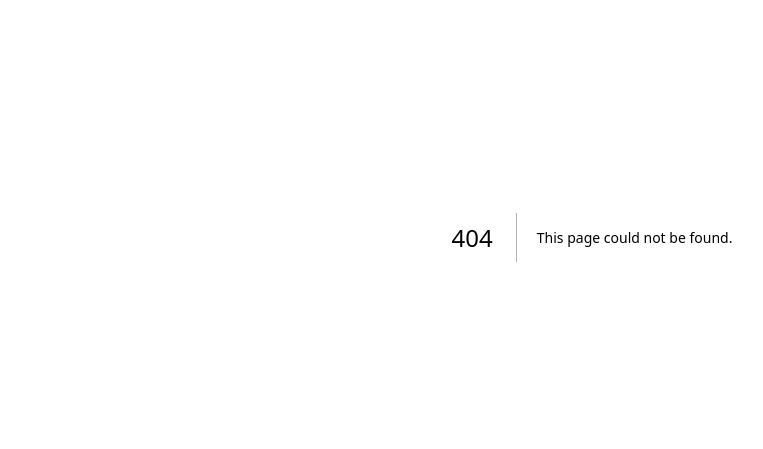
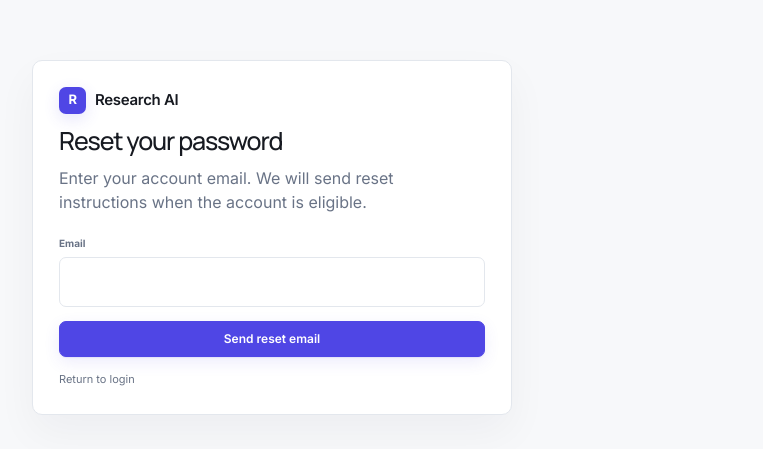
Before and after one commit to mehrabja/research-ai, a Next.js app in the folder apps/web/: page /password-reset in a window 1280 px wide. Before the commit this address had no page. Shown: the part 163-612 px from the top of the page, without its empty margins (48-811 px from the left). Built offline with nearby package versions, Linux system fonts and the light colour scheme.

Commit message:
feat(f11): add transactional email landing flows

```diff
--- /dev/null
+++ b/apps/web/app/password-reset/page.tsx
@@ -0,0 +1,91 @@
+"use client";
+
+import { FormEvent, useState } from "react";
+import Link from "next/link";
+
+async function requestPasswordReset(email: string): Promise<string> {
+  const response = await fetch("/api/v1/auth/password-reset/request", {
+    method: "POST",
+    credentials: "include",
+    headers: {
+      "Content-Type": "application/json",
+      Accept: "application/json",
+    },
+    body: JSON.stringify({ email }),
+  });
+  const payload = (await response.json().catch(() => ({}))) as {
+    detail?: string;
+    message?: string;
+  };
+  if (!response.ok) {
+    throw new Error(payload.detail || payload.message || "Unable to request password reset.");
+  }
+  return payload.message || "If the account exists, password-reset instructions will be sent.";
+}
+
+export default function PasswordResetRequestPage() {
+  const [email, setEmail] = useState("");
+  const [status, setStatus] = useState<"idle" | "working" | "success" | "error">("idle");
+  const [message, setMessage] = useState("");
+
+  async function submit(event: FormEvent<HTMLFormElement>) {
+    event.preventDefault();
+    setStatus("working");
+    setMessage("");
+    try {
+      setMessage(await requestPasswordReset(email));
+      setStatus("success");
+    } catch (error) {
+      setStatus("error");
+      setMessage(error instanceof Error ? error.message : "Unable to request password reset.");
+    }
+  }
+
+  return (
+    <main className="auth-page">
+      <section className="auth-main" style={{ width: "100%" }}>
+        <div className="auth-card">
+          <Link className="brand" href="/" style={{ padding: "0 0 8px" }}>
+            <span className="brand-mark">R</span>
+            <span>Research AI</span>
+          </Link>
+          <h2>Reset your password</h2>
+          <p className="muted">
+            Enter your account email. We will send reset instructions when the account is eligible.
+          </p>
+
+          {message && (
+            <p
+              role={status === "error" ? "alert" : "status"}
+              style={{ color: status === "error" ? "var(--danger)" : undefined }}
+            >
+              {message}
+            </p>
+          )}
+
+          <form className="auth-form" onSubmit={submit} noValidate>
+            <div className="field">
+              <label htmlFor="reset-email">Email</label>
+              <input
+                id="reset-email"
+                className="input"
+                type="email"
+                value={email}
+                onChange={(event) => setEmail(event.target.value)}
+                autoComplete="email"
+                required
+              />
+            </div>
+            <button className="btn primary" type="submit" disabled={status === "working" || !email}>
+              {status === "working" ? "Sending…" : "Send reset email"}
+            </button>
+          </form>
+
+          <div className="hint" style={{ marginTop: 14 }}>
+            <Link href="/login">Return to login</Link>
+          </div>
+        </div>
+      </section>
+    </main>
+  );
+}
```
